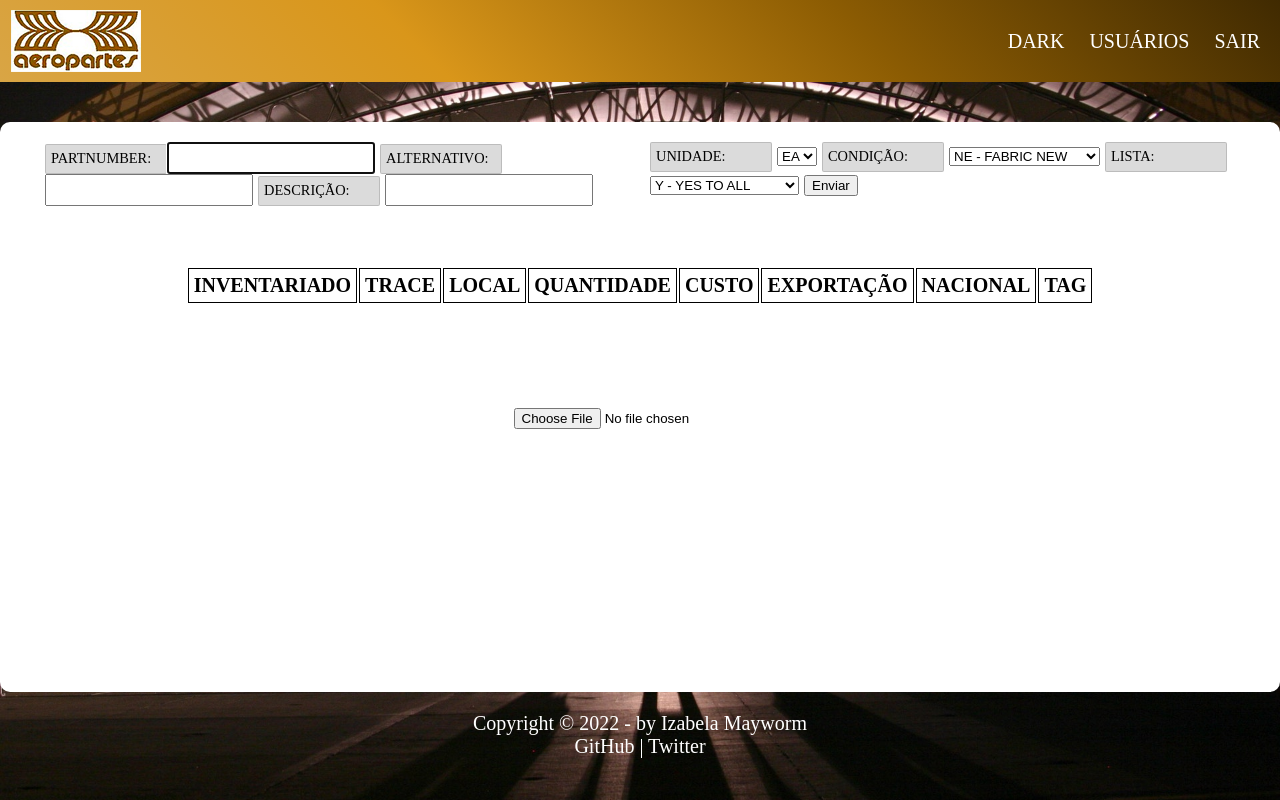
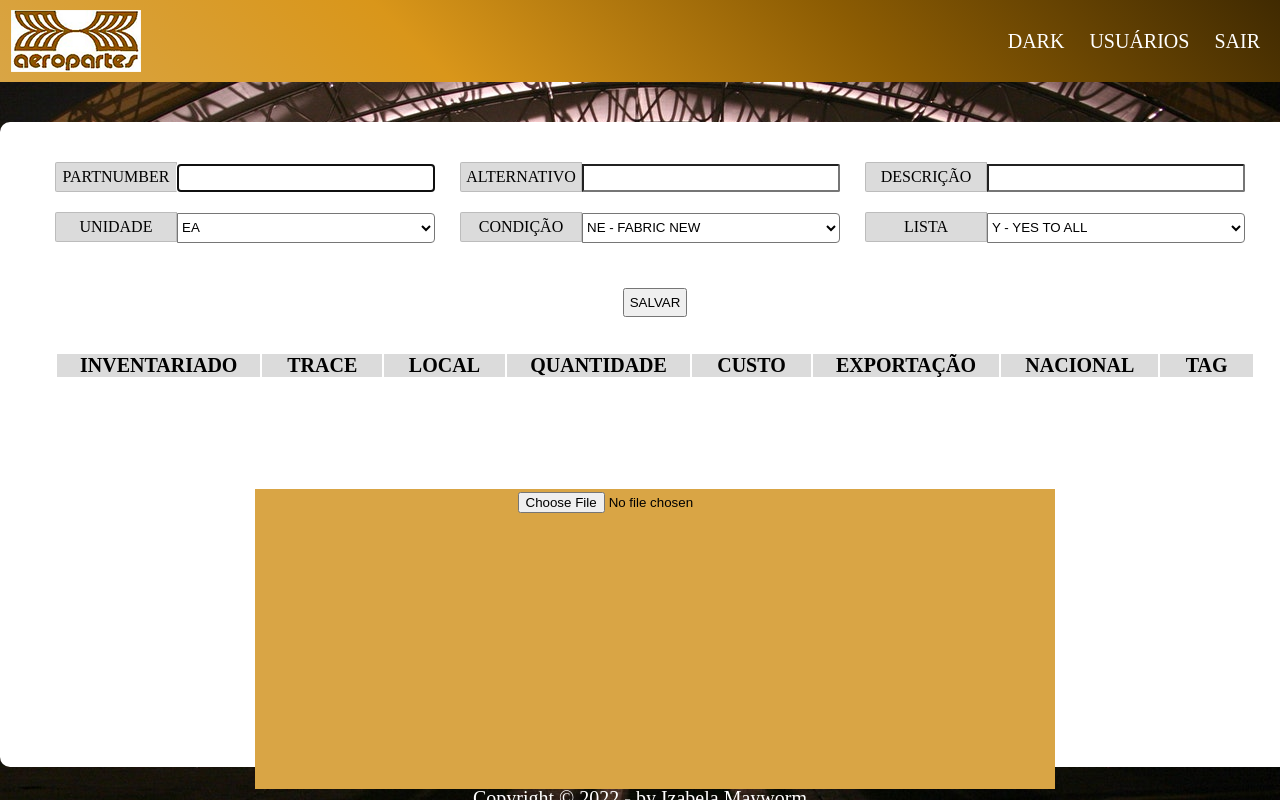
Before and after one commit to imayworm/aero-sys, a PHP site: page /add-prod.html in a window 1280 px wide. Run offline with PHP 8.4, Linux system fonts and the light colour scheme; lists and menus that the app fills with data are empty.

Commit message:
formatando a tabela de add prod

```diff
--- a/add-prod.html
+++ b/add-prod.html
@@ -34,11 +34,17 @@
     <div>
         <form method="get" action="produto-list.php" id="form-prod">
 
-                <label for="cPn">PARTNUMBER: </label><input type="text" name="tPn" id="cPn" class="top-input" max="30" maxlength="100" required autofocus >
-                <label for="cAlt">ALTERNATIVO: </label><input type="text" name="tAlt" id="cAlt" class="top-input" maxlength="30">
-                <label for="cDesc" id="cDesc-label">DESCRIÇÃO:</label> <input type="text" name="tDesc" id="cDesc" class="top-input" maxlength="30" required>
+            <div class="l1">
+                <label for="cPn">PARTNUMBER </label>
+                <input type="text" name="tPn" id="cPn" class="top-input" max="50" maxlength="100" required autofocus>
+                <label for="cAlt">ALTERNATIVO </label>
+                <input type="text" name="tAlt" id="cAlt" class="top-input" max="50" maxlength="30">
+                <label for="cDesc" id="cDesc-label">DESCRIÇÃO</label>
+                <input type="text" name="tDesc" id="cDesc" class="top-input" max="50" maxlength="30" required>
+            </div>
 
-                <label for="cUni">UNIDADE: </label>
+            <div class="l2">
+                <label for="cUni">UNIDADE </label>
                 <select name="tUni" id="cUni">
                     <option selected value="ea">EA</option>
                     <option value="ft">FT</option>
@@ -47,7 +53,7 @@
                     <option value="rl">RL</option>
                     <option value="pk">PK</option>
                 </select>
-                <label for="cCond" >CONDIÇÃO:</label>
+                <label for="cCond">CONDIÇÃO</label>
                 <select name="tCon" id="cCond" required>
                     <option value="ne">NE - FABRIC NEW</option>
                     <option value="ns">NS - NEW SURPLUS</option>
@@ -55,20 +61,25 @@
                     <option value="sv">SV - SERVICEABLE</option>
                     <option value="ar">AR - AS REMOVED</option>
                 </select>
-                <label for="cLista">LISTA:</label>
+                <label for="cLista">LISTA</label>
                 <select name="tLista" id="cLista">
                     <option selected value="y">Y - YES TO ALL</option>
                     <option value="n">N - SUPPLIER ONLY</option>
                 </select>
+            </div>
 
 
 
 
 
 
-            <input type="submit" value="Enviar">
+
         </form>
+        <div class="div-botao">
+            <button type="submit" form="form-prod">SALVAR</button>
+        </div>
         <table >
+            <thead>
                 <tr>
                     <th>INVENTARIADO</th>
                     <th>TRACE</th>
@@ -79,6 +90,7 @@
                     <th>NACIONAL</th>
                     <th>TAG</th>
                 </tr>
+            </thead>
 
 
 
@@ -87,8 +99,9 @@
             <input form="form-prod" type="file">
 
         </div>
+
     </div>
-
+    <footer id="rodape-div"></footer>
 
 
 
--- a/css/produtos-2.css
+++ b/css/produtos-2.css
@@ -1,5 +1,5 @@
 @charset"utf-8";
-body, ul, li, form, table {
+body, ul, li, form, table{
     margin: 0;
     padding: 0;
     list-style: none;
@@ -7,80 +7,117 @@ body, ul, li, form, table {
     font-family: Arial sans-serif;
 }
 /*esconde os scrolls*/
-html,body {
-    overflow: hidden;
+body {
+
     width: 100%;
     height: 100%;
-    background-image: url("../imagens/aviao-hangar-g.jpg");
+    background-image: url("../imagens/aviao-hangar-m.jpg");
     background-size: cover;
 }
+/*area utilizavel*/
 section {
     background-color: white;
-    max-width: 1250px;
-    height: 70%;
+    width: 1250px;
+    height: 80%;
     min-width: 600px;
     margin-left: auto; /*usado com o margin right, centraliza o elemento */
     margin-right: auto;
-    padding: 5px 30px;
+    padding: 5px 30px 0 30px;
     margin-top: 5vh; /*viewport height- proporcional a altura da tela*/
     border-radius: 10px;
 
 }
+/*formulario*/
 form{
-    columns: 2;
-    flex: 1 2 50%;
+    columns: 1;
+    flex: 1 2 auto;
     text-align: left;
     margin: 5px;
     padding: 10px;
 }
 
+.l1, .l2 {
+    display: block;
+    width: 1250px;
+    margin: 20px 10px 10px 10px;
+}
+
 form label {
-    display: inline-flex;
+    display: inline-block;
     width: 110px;
     height: 18px;
     background-color: rgba(0,0,0,0.14) ;
     padding: 5px;
     box-sizing: content-box;
-    border-radius: 2px;
+    border-radius: 2px 0 0 2px;
     text-align: center;
     border: rgba(0,0,0,0.14) solid 1px;
-    font-size: 0.9rem;
+    font-size: 1rem;
+    margin-right: 0;
+}
+
+
+select {
+    background-color: white;
+    width: 258px;
+    height: 30px;
+    margin-left: -5px;
+    margin-right: 20px;
+    border-radius: 0 4px 4px 0 ;
 
 }
-
-.top-input {
-    display: inline-flex;
-    width: 200px;
-    height: 26px;
+input {
+    width: 250px;
+    height: 22px;
+    margin-left: -5px;
+    margin-right: 20px;
+    border-radius: 0 2px 2px 0 ;
+    box-shadow: none;
 
 }
+/*tabela de entrada*/
 table {
-    display: table;
-    margin: 50px auto;
+    text-align: center;
+    margin: 5px 15px;
+    padding: 10px;
+}
 
-}
 th {
-    border: black solid 1px;
-    margin: 0;
-    padding: 5px;
+    background-color: rgba(0,0,0,0.14) ;
+    width: 1250px;
+    margin: 50px 10px;
+    box-sizing: content-box;
+    padding: 0;
 }
 .fotos-entrada {
     text-align: center;
-    margin: 100px;
+    background-color: #D9A545;
+    width: 800px;
+    height: 300px;
+    margin: 100px auto;
+}
 
-}
-hr{
-    color: black;
+.div-botao {
+    text-align: center;
 }
 button {
     color: black;
+    padding: 5px;
     margin: 20px;
-    padding: 5px;
+    box-sizing: content-box;
+
+
+
 }
-button a {
-    color: black;
-    margin: 20px;
+section > footer {
+    display: block;
+    position: relative ;
+    width: 1250px;
+    height: 20px;
+    background-color: #D9A545;
+    margin-bottom: 0;
 }
+
 footer {
     text-align: center;
     color: white;
--- a/index.html
+++ b/index.html
@@ -61,9 +61,10 @@
                     <p>PENDENCIA</p>
                     <button class="button"><a href="pendencia.html" target="_self" >MAX</a> </button>
                 </nav>
+            </header>
+            <iframe width="600" height="480" src="produtos-list.html/#tabela-de-produtos" >
 
-            </header>
-
+            </iframe>
 
         </div>
 
--- a/produtos-list.html
+++ b/produtos-list.html
@@ -48,7 +48,9 @@
             </nav>
 
         </header>
-
+        <div id="tabela-de-produtos">
+            <p>tabela de produtos</p>
+        </div>
     </div>
 
 
```
Lines whose indentation alone changed are shown as unchanged.
